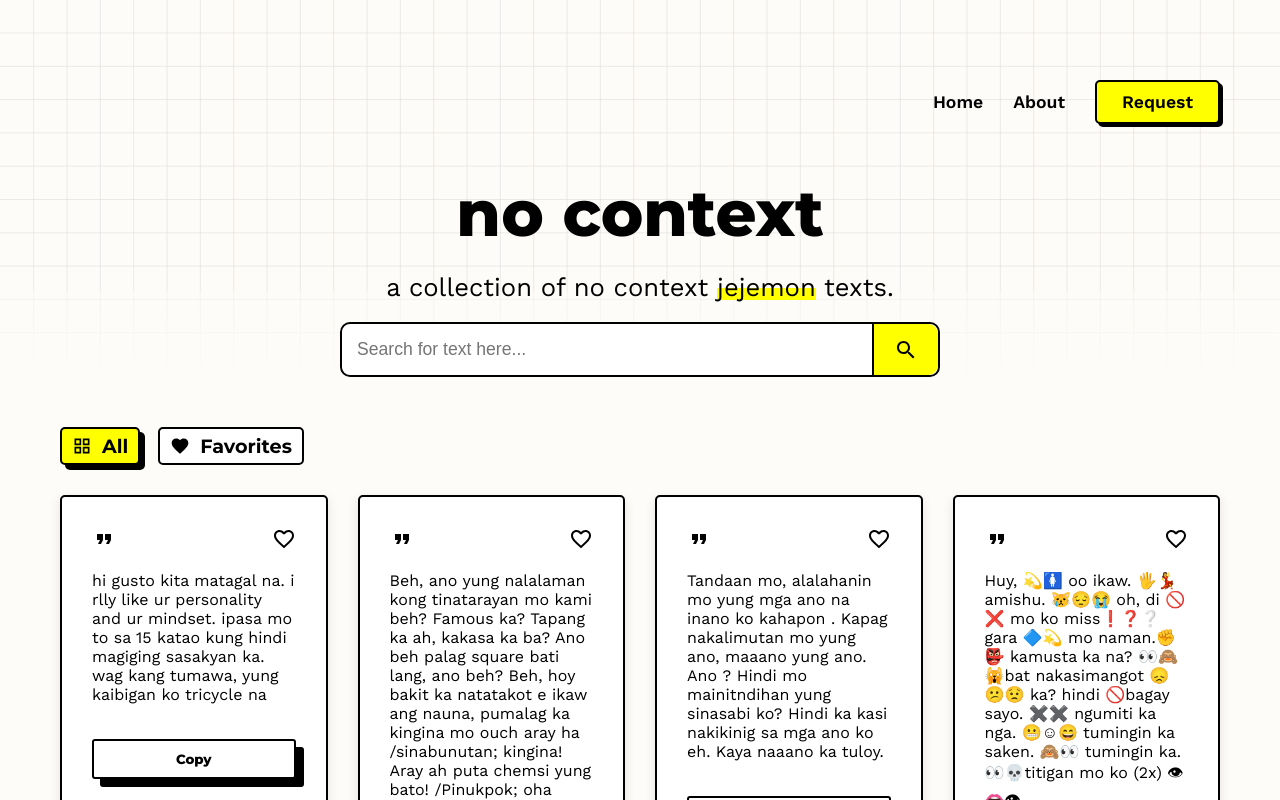
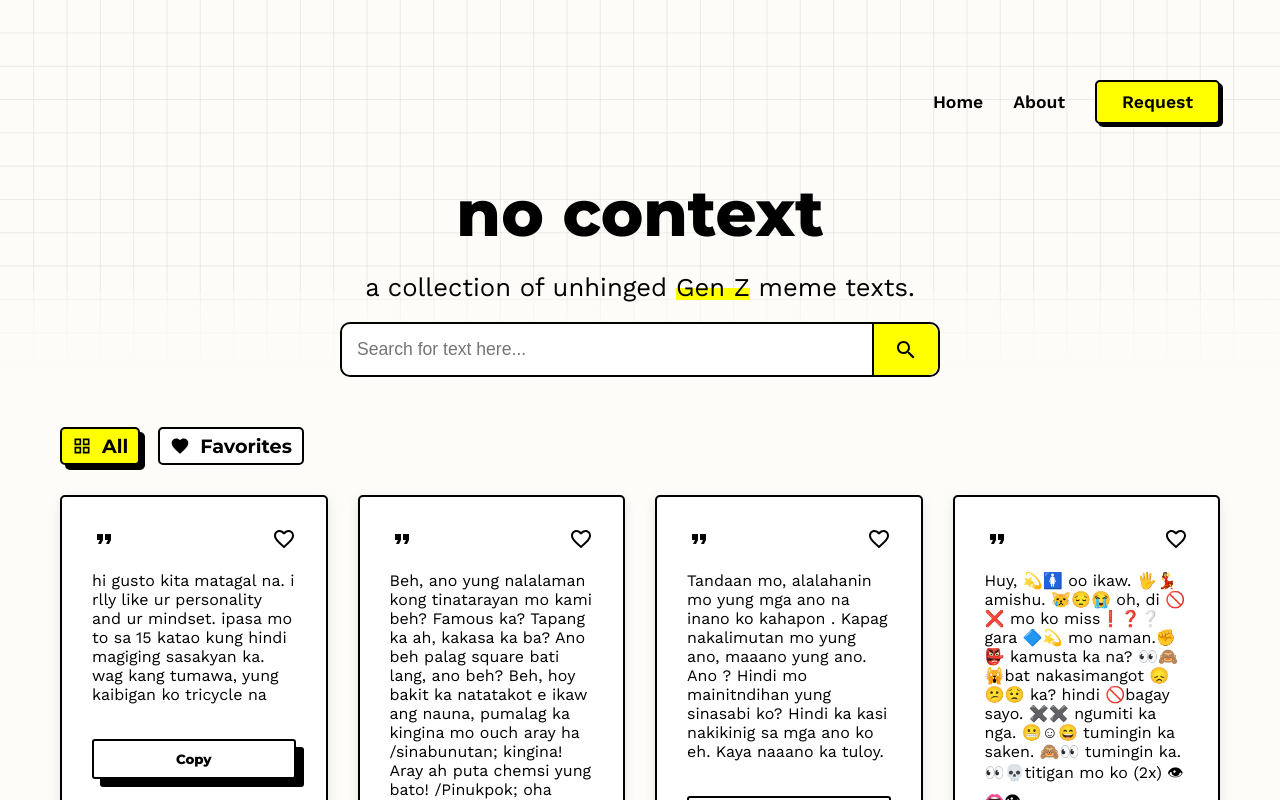
Before and after one commit to sn-tin/no-context-app, a React (Create React App) app: page / in a window 1280 px wide. Shown: the top 800 px of the page. Built offline with nearby package versions, Linux system fonts and the light colour scheme.

Commit message:
Change description

```diff
--- a/src/components/Home.js
+++ b/src/components/Home.js
@@ -18,7 +18,7 @@ const Home = () => {
     return (
         <section className="hero">
             <h1>no context</h1>
-            <p>a collection of no context <span className="highlight">jejemon</span> texts.</p>
+            <p>a collection of unhinged <span className="highlight">Gen Z</span> meme texts.</p>
             <form onSubmit={handleSubmit}>
                 <input type="text"
                 placeholder="Search for text here..."
```
